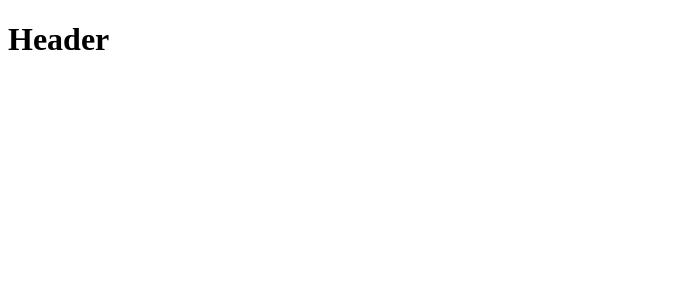
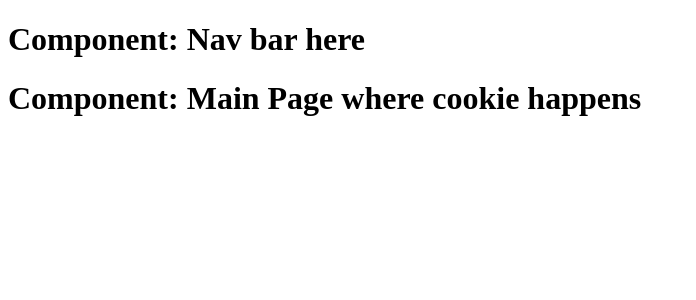
Before and after one commit to team-nullapi/team-null-front-end, a React (Create React App) app: page / in a window 1280 px wide. Shown: the top 300 px of the page, without its empty margins (0-696 px from the left). Built offline with nearby package versions, Linux system fonts and the light colour scheme.

Commit message:
pulling beta

```diff
--- a/package.json
+++ b/package.json
@@ -3,6 +3,7 @@
   "version": "0.1.0",
   "private": true,
   "dependencies": {
+    "@material-ui/core": "^3.9.3",
     "react": "^16.8.6",
     "react-dom": "^16.8.6",
     "react-scripts": "3.0.1"
--- a/src/App.js
+++ /dev/null
@@ -1,13 +0,0 @@
-import React from 'react';
-
-function App() {
-  return (
-    <div className="App">
-      <header className="App-header">
-      <h1>Header</h1>
-      </header>
-    </div>
-  );
-}
-
-export default App;
--- /dev/null
+++ b/src/components/App.js
@@ -0,0 +1,14 @@
+import React from 'react';
+import Navbar from './navbar';
+import Main from './main';
+
+function App() {
+  return (
+    <React.Fragment>
+        <Navbar />
+        <Main />
+    </React.Fragment>
+  );
+}
+
+export default App;
--- /dev/null
+++ b/src/components/main.js
@@ -0,0 +1,13 @@
+import React from 'react';
+
+class Main extends React.Component {
+  render() {
+    return (
+      <header>
+        <h1>Component: Main Page where cookie happens</h1>
+      </header>
+    )
+  }
+}
+
+export default Main;
--- /dev/null
+++ b/src/components/navbar.js
@@ -0,0 +1,13 @@
+import React from 'react';
+
+class Navbar extends React.Component {
+  render() {
+    return (
+      <header>
+        <h1>Component: Nav bar here</h1>
+      </header>
+    )
+  }
+}
+
+export default Navbar;
--- a/src/index.js
+++ b/src/index.js
@@ -1,5 +1,5 @@
 import React from 'react';
 import ReactDOM from 'react-dom';
-import App from './App';
+import App from './components/App';
 
 ReactDOM.render(<App />, document.getElementById('root'));
```
Also changed, not shown: 1 other file (tests, documents, lock files or other folders).
